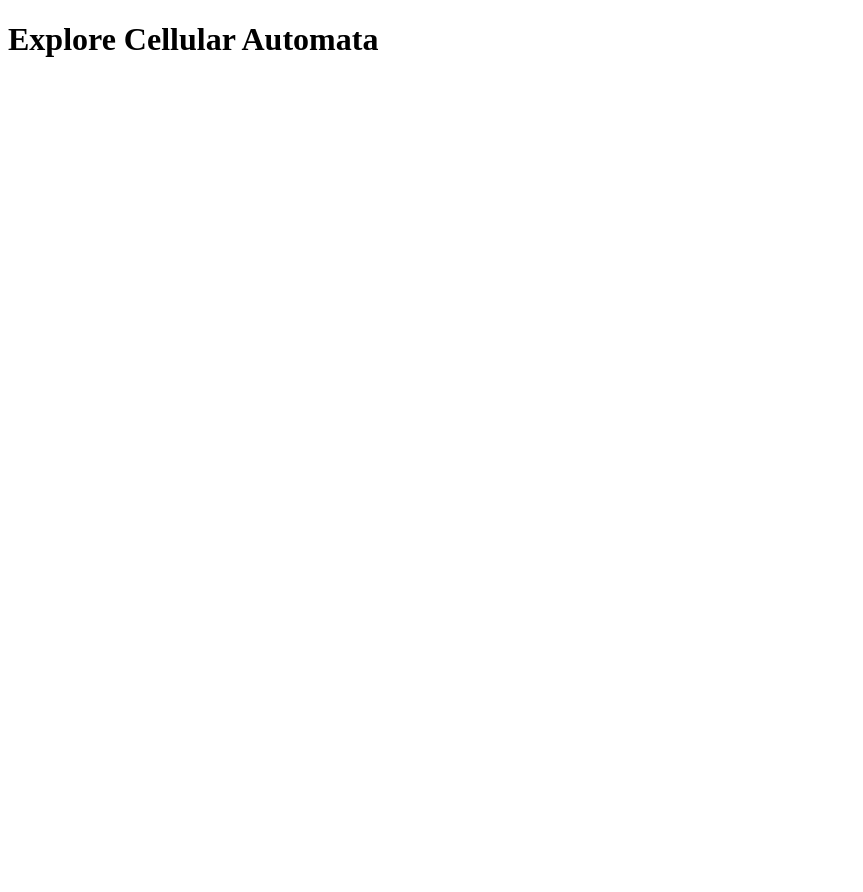
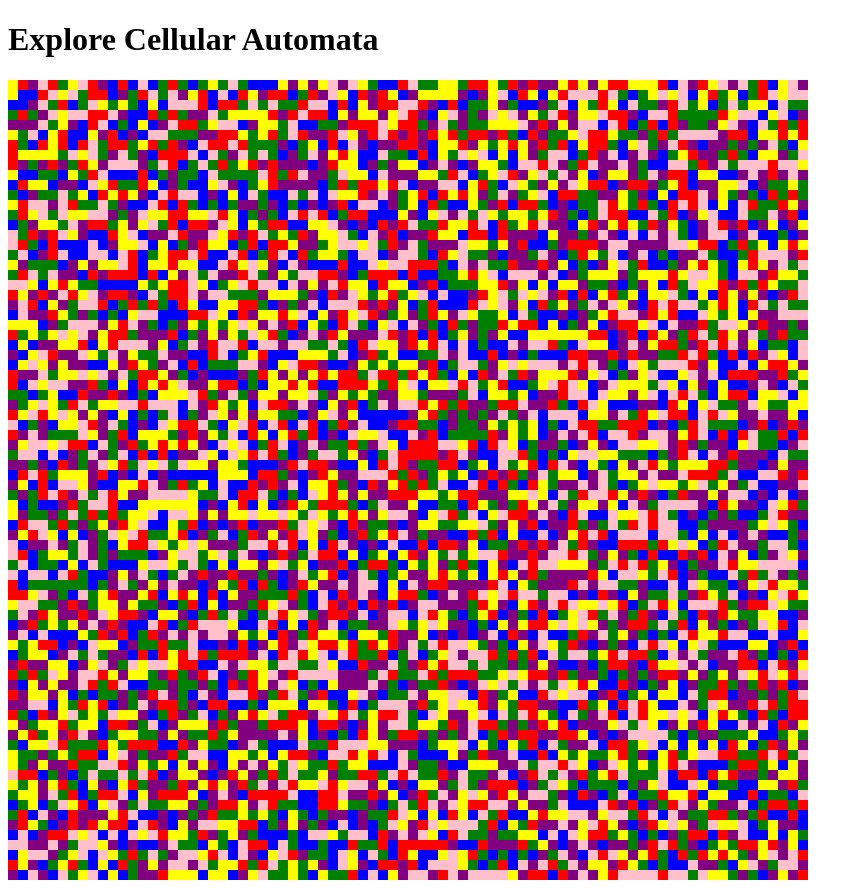
Before and after one commit to bencalabrese/Constellations, a plain HTML site: page index.html in a window 1280 px wide. Shown: the whole page, without its empty margins (0-863 px from the left). Before the commit the page ends 800 px from the top, so only its background shows below. Drawn offline with Linux system fonts and the light colour scheme.

Commit message:
grid and cell construction

```diff
--- a/cellular_automata.js
+++ b/cellular_automata.js
@@ -1,3 +1,10 @@
+var Grid = window.Grid;
+
 document.addEventListener('DOMContentLoaded', function() {
-  alert("hello world");
+  var canvasEl = document.getElementById('canvas');
+  var ctx = canvasEl.getContext('2d');
+  var grid = new Grid(80, 80);
+
+  grid.render(ctx);
+  console.log('hello world');
 });
--- a/index.html
+++ b/index.html
@@ -3,12 +3,14 @@
   <head>
     <meta charset="utf-8">
     <title>Cellular Automata</title>
+    <script src="./lib/cell.js"></script>
+    <script src="./lib/grid.js"></script>
     <script src="cellular_automata.js"></script>
   </head>
   <body>
     <div class="container">
       <h1>Explore Cellular Automata</h1>
-      <canvas id="canvas" width="300" height="300"></canvas>
+      <canvas id="canvas" width="800" height="800"></canvas>
     </div>
   </body>
 </html>
--- /dev/null
+++ b/lib/cell.js
@@ -0,0 +1,22 @@
+var Cell = function(xPos, yPos, color) {
+  this.height = 10;
+  this.width = 10;
+
+  this.xPos = xPos;
+  this.yPos = yPos;
+
+  this.color = color;
+};
+
+Cell.prototype.render = function (ctx) {
+  ctx.fillStyle = this.color;
+
+  ctx.fillRect(
+    this.xPos * this.width,
+    this.yPos * this.height,
+    this.width,
+    this.height
+  );
+};
+
+window.Cell = Cell;
--- /dev/null
+++ b/lib/grid.js
@@ -0,0 +1,40 @@
+var Cell = window.Cell;
+
+var Grid = function(numRows, numCols) {
+  this.numRows = numRows;
+  this.numCols = numCols;
+
+  this.generate();
+};
+
+Grid.COLORS = ['red', 'blue', 'green', 'yellow', 'purple', 'pink'];
+
+Grid.randomColor = function() {
+  var idx = Math.floor(Math.random() * Grid.COLORS.length);
+
+  return Grid.COLORS[idx];
+};
+
+Grid.prototype.generate = function () {
+  this.grid = [];
+
+  for (var row = 0; row < this.numRows; row++) {
+    this.grid[row] = [];
+
+    for (var col = 0; col < this.numCols; col++) {
+      var cell = new Cell(row, col, Grid.randomColor());
+
+      this.grid[row][col] = cell;
+    }
+  }
+};
+
+Grid.prototype.render = function (ctx) {
+  this.grid.forEach(function(row) {
+    row.forEach(function(cell) {
+      cell.render(ctx);
+    });
+  });
+};
+
+window.Grid = Grid;
```
